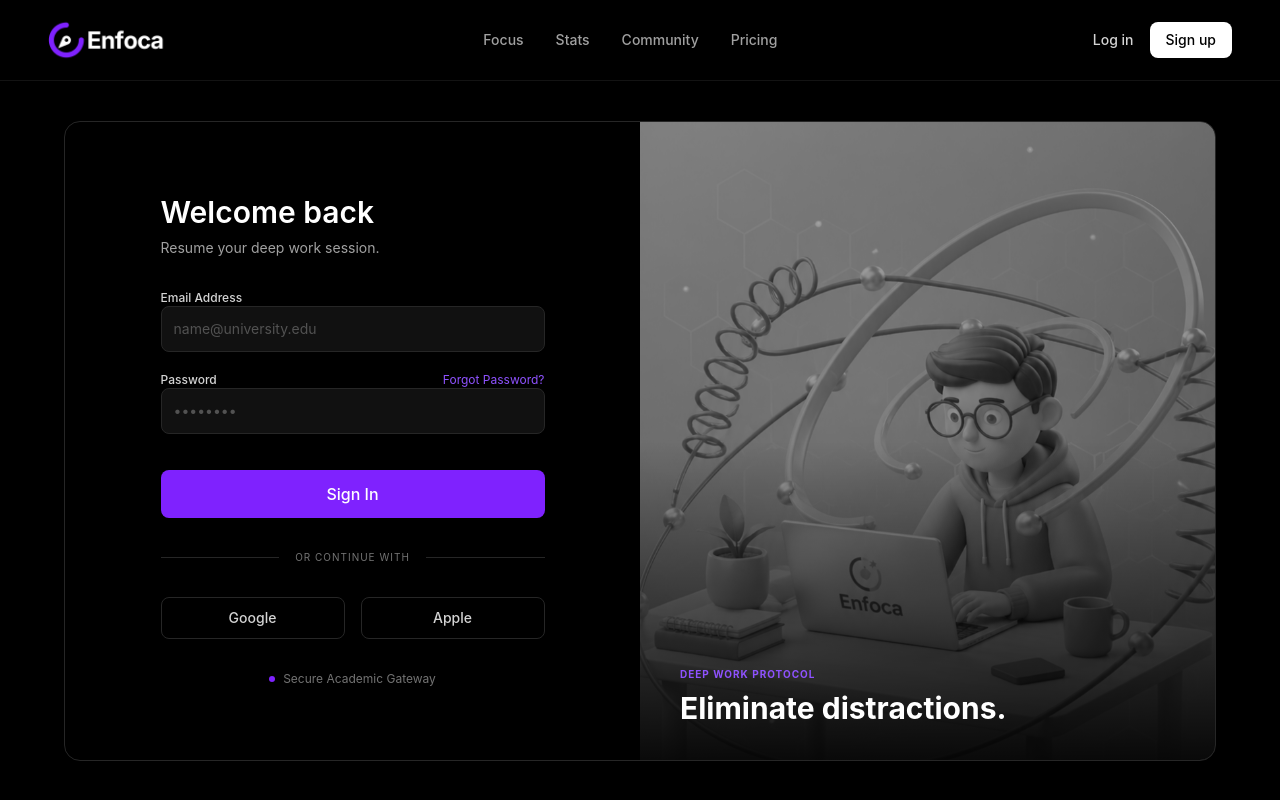
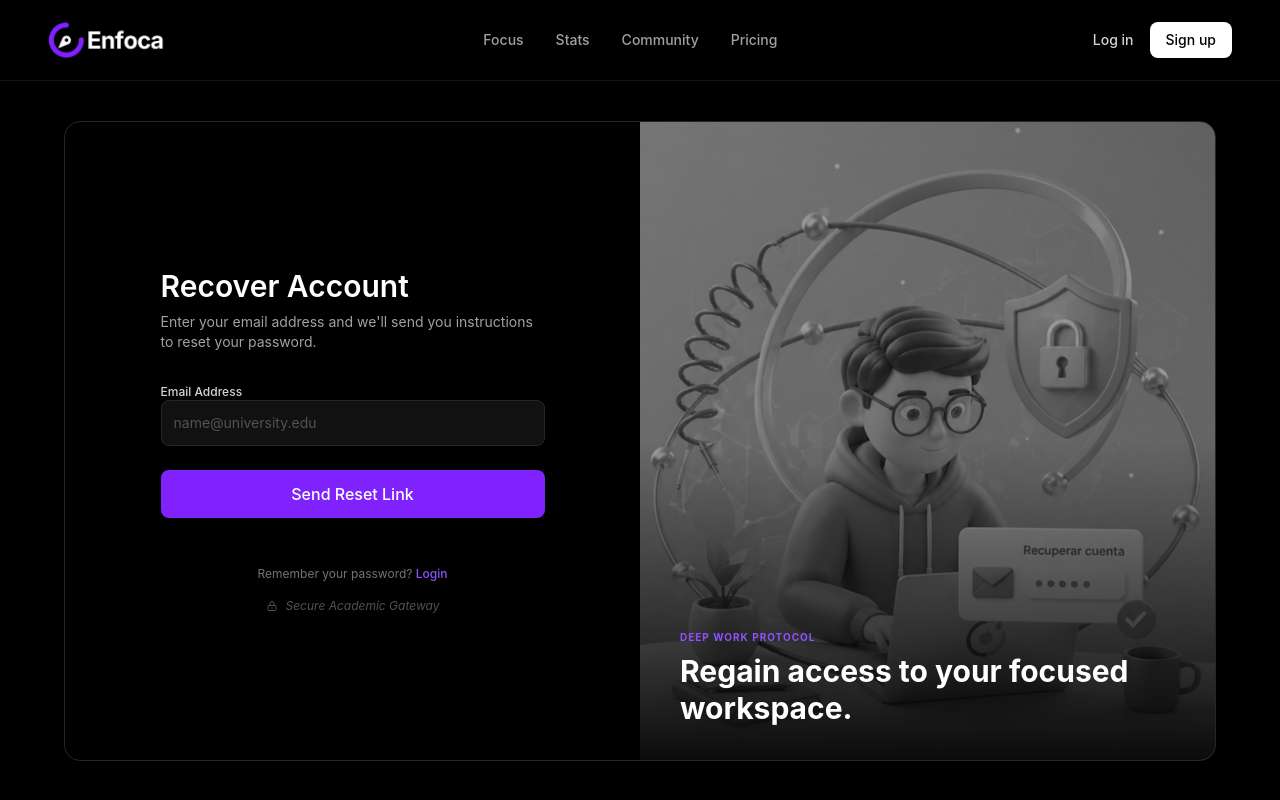
Before and after one commit to KeitonChaves/enfoca, a React (Vite) app in the folder EnfocaProyect/EnfocaFront/: page / in a window 1280 px wide. Built offline with nearby package versions, Linux system fonts and the light colour scheme.

Commit message:
Creacion de la pantalla de recuperar cuenta

```diff
--- a/EnfocaProyect/EnfocaFront/src/App.jsx
+++ b/EnfocaProyect/EnfocaFront/src/App.jsx
@@ -3,17 +3,15 @@ import React from 'react';
 import Navbar from './components/common/Navbar';
 import LoginPage from './pages/LoginPage';
 import RegisterPage from "./pages/RegisterPage.jsx";
+import RecoverAccountPage from "./pages/RecoverAccountPage.jsx";
 
 function App() {
   return (
-      // h-screen: Altura exacta de la ventana
-      // overflow-hidden: Evita que aparezcan barras de scroll laterales/verticales
       <div className="h-screen overflow-hidden bg-black flex flex-col">
         <Navbar />
 
-        {/* flex-1: Ocupa todo el espacio sobrante debajo del Nav */}
         <main className="flex-1 flex flex-col overflow-hidden">
-          <LoginPage />
+            <RecoverAccountPage />
         </main>
       </div>
   );
--- a/EnfocaProyect/EnfocaFront/src/pages/LoginPage.jsx
+++ b/EnfocaProyect/EnfocaFront/src/pages/LoginPage.jsx
@@ -6,7 +6,6 @@ import Input from '../components/common/Input'; // Asumiendo que reutilizas tu I
 export default function LoginPage() {
     return (
         <SplitCardLayout
-            // Sección Gráfica reutilizable
             graphicContent={
                 <AuthSidebarGraphic
                     headlineText="Eliminate distractions."
@@ -14,10 +13,8 @@ export default function LoginPage() {
                     imageAlt="Setup whit focused atmosphere"
                 />
             }
-            // NO invertimos orden
             invertOrder={false}
         >
-            {/* Contenido específico del Formulario de Login */}
             <h1 className="text-3xl font-semibold mb-2 text-white">Welcome back</h1>
             <p className="text-neutral-400 text-sm mb-8">Resume your deep work session.</p>
 
@@ -48,14 +45,12 @@ export default function LoginPage() {
                 </button>
             </form>
 
-            {/* Separador */}
             <div className="flex items-center my-8">
                 <div className="flex-grow border-t border-neutral-800"></div>
                 <span className="px-4 text-[10px] uppercase tracking-widest text-neutral-500">Or continue with</span>
                 <div className="flex-grow border-t border-neutral-800"></div>
             </div>
 
-            {/* Botones Sociales (Google/Apple) */}
             <div className="grid grid-cols-2 gap-4">
                 <button className="flex justify-center items-center gap-2 bg-black border border-neutral-800 hover:bg-neutral-800 py-2.5 rounded-lg text-sm font-medium text-neutral-300 transition-colors">
                     Google
@@ -65,7 +60,6 @@ export default function LoginPage() {
                 </button>
             </div>
 
-            {/* Nota inferior de seguridad */}
             <div className="mt-8 flex items-center justify-center gap-2 text-xs text-neutral-500">
                 <div className="w-1.5 h-1.5 rounded-full bg-violet-600"></div>
                 Secure Academic Gateway
--- /dev/null
+++ b/EnfocaProyect/EnfocaFront/src/pages/RecoverAccountPage.jsx
@@ -0,0 +1,58 @@
+import React from 'react';
+import SplitCardLayout from '../components/common/SplitCardLayout';
+import AuthSidebarGraphic from '../components/auth/AuthSidebarGraphic';
+import Input from '../components/common/Input';
+
+export default function RecoverAccountPage() {
+    return (
+        <SplitCardLayout
+            graphicContent={
+                <AuthSidebarGraphic
+                    headlineText="Regain access to your focused workspace."
+                    imageSrc="/recovery.png"
+                    imageAlt="Abstract secure connection graphic"
+                />
+            }
+            invertOrder={false}
+        >
+            {/* Cabecera del Formulario */}
+            <div className="mb-8">
+                <h1 className="text-3xl font-semibold mb-2 text-white">Recover Account</h1>
+                <p className="text-neutral-400 text-sm">
+                    Enter your email address and we'll send you instructions to reset your password.
+                </p>
+            </div>
+
+            <form className="space-y-6" onSubmit={(e) => e.preventDefault()}>
+                <Input
+                    label="Email Address"
+                    type="email"
+                    placeholder="name@university.edu"
+                />
+
+                <button
+                    type="submit"
+                    className="w-full bg-violet-600 hover:bg-violet-500 text-white font-medium py-3 rounded-lg transition-colors"
+                >
+                    Send Reset Link
+                </button>
+            </form>
+
+            <div className="mt-12 flex flex-col items-center gap-4 text-xs">
+                <p className="text-neutral-500">
+                    Remember your password?{' '}
+                    <a href="#" className="text-violet-500 hover:text-violet-400 font-medium transition-colors">
+                        Login
+                    </a>
+                </p>
+
+                <div className="flex items-center gap-2 text-neutral-600 italic">
+                    <svg className="w-3 h-3" fill="none" stroke="currentColor" viewBox="0 0 24 24">
+                        <path strokeLinecap="round" strokeLinejoin="round" strokeWidth="2" d="M12 15v2m-6 4h12a2 2 0 002-2v-6a2 2 0 00-2-2H6a2 2 0 00-2 2v6a2 2 0 002 2zm10-10V7a4 4 0 00-8 0v4h8z" />
+                    </svg>
+                    Secure Academic Gateway
+                </div>
+            </div>
+        </SplitCardLayout>
+    );
+}
```
Also changed, not shown: EnfocaProyect/EnfocaFront/public/recovery.png (added).
